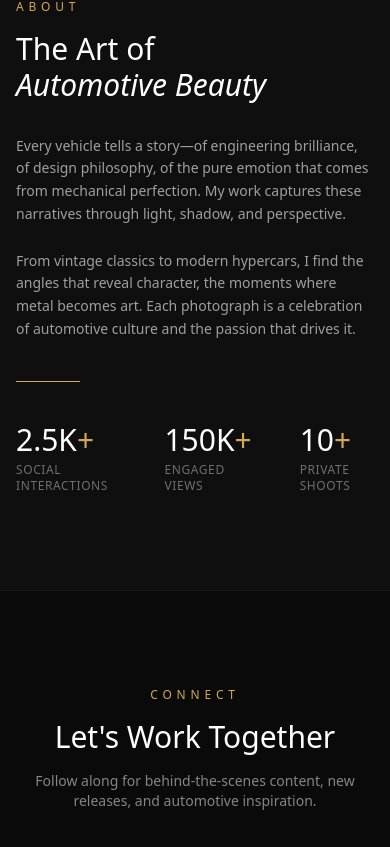
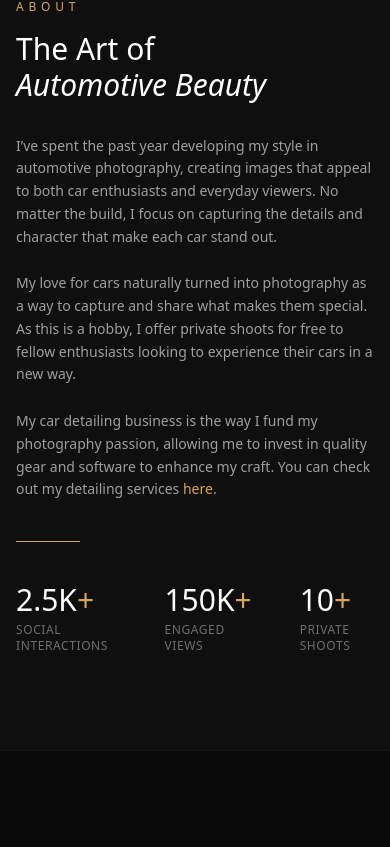
Before and after one commit to tejusadepumedia/carmedia, a React (Vite) app: page / in a window 390 px wide. Shown: the part 1997-2844 px from the top of the page. Built offline with nearby package versions, Linux system fonts and the light colour scheme.

Commit message:
updated aboutsection and phone number visibility

```diff
--- a/src/Components/portfolio/AboutSection.jsx
+++ b/src/Components/portfolio/AboutSection.jsx
@@ -41,14 +41,27 @@ export default function AboutSection() {
 
             <div className="space-y-6 text-white/60 text-sm md:text-base leading-relaxed">
               <p>
-                Every vehicle tells a story—of engineering brilliance, of design philosophy,
-                of the pure emotion that comes from mechanical perfection. My work captures
-                these narratives through light, shadow, and perspective.
+                I’ve spent the past year developing my style in automotive photography,
+                creating images that appeal to both car enthusiasts and everyday viewers.
+                No matter the build, I focus on capturing the details and character
+                that make each car stand out.
               </p>
               <p>
-                From vintage classics to modern hypercars, I find the angles that reveal
-                character, the moments where metal becomes art. Each photograph is a
-                celebration of automotive culture and the passion that drives it.
+                My love for cars naturally turned into photography as a way to capture and share what makes them special.
+                As this is a hobby, I offer private shoots for free to fellow enthusiasts looking to experience their cars in a new way.
+              </p>
+              <p>
+                My car detailing business is the way I fund my photography passion,
+                allowing me to invest in quality gear and software to enhance my craft.
+                You can check out my detailing services {" "}
+                <a
+                  href="https://thewash24.my.canva.site/thewash"
+                  target = "_blank"
+                  rel="noopener noreferrer"
+                  className="text-[#d4a853] hover:underline"
+                >
+                  here
+                </a>{""}.
               </p>
             </div>
 
--- a/src/Components/portfolio/SocialLinks.jsx
+++ b/src/Components/portfolio/SocialLinks.jsx
@@ -34,7 +34,7 @@ export default function SocialLinks() {
           transition={{ duration: 0.8 }}
         >
           <p className="text-[#d4a853] text-xs uppercase tracking-[0.4em] mb-4">Connect</p>
-          <h2 className="text-3xl md:text-4xl font-light text-white mb-4">Let's Work Together</h2>
+          <h2 className="text-3xl md:text-4xl font-light text-white mb-4">Social Pages:</h2>
           <p className="text-white/50 text-sm max-w-md mx-auto mb-12">
             Follow along for behind-the-scenes content, new releases, and automotive inspiration.
           </p>
@@ -70,7 +70,7 @@ export default function SocialLinks() {
           transition={{ duration: 0.8, delay: 0.4 }}
           className="mt-16"
         >
-          <p className="text-white/30 text-xs uppercase tracking-widest mb-3">For Inquiries</p>
+          <p className="text-white/30 text-xs uppercase tracking-widest mb-3">For Inquiries/Booking a Shoot</p>
           <a
             href="mailto:TejAdepu1@outlook.com"
             className="text-white hover:text-[#d4a853] transition-colors text-lg font-light"
@@ -87,10 +87,10 @@ export default function SocialLinks() {
           transition={{ duration: 0.8, delay: 0.4 }}
           className="mt-16"
         >
-          <p className="text-white/30 text-xs uppercase tracking-widest mb-3">Text or Call</p>
+          <p className="text-white/30 text-xs uppercase tracking-widest mb-3, md:hidden">Text or Call</p>
           <a
             href="sms:571-752-2785"
-            className="text-white hover:text-[#d4a853] transition-colors text-lg font-light"
+            className="text-white hover:text-[#d4a853] transition-colors text-lg font-light, md:hidden"
           >
             571-752-2785
           </a>
```
